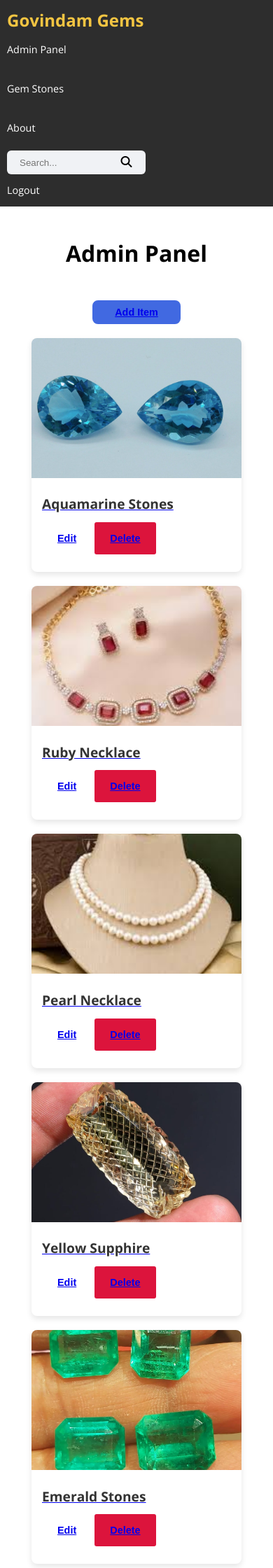
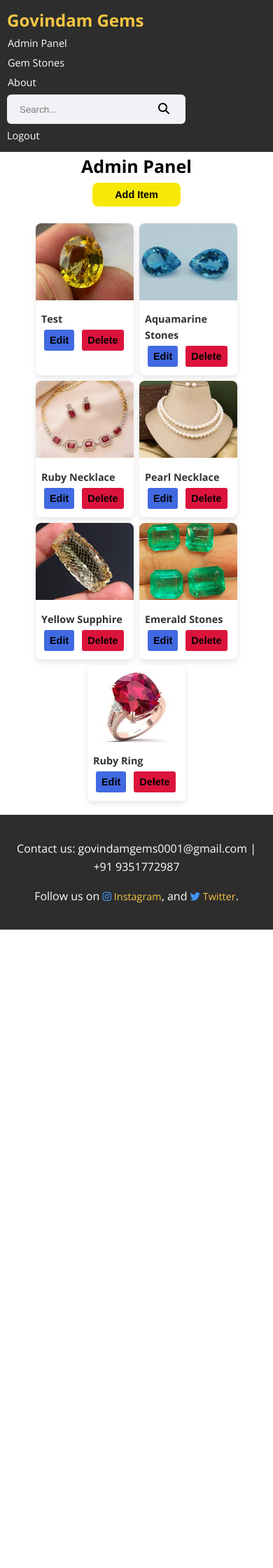
Before and after one commit to Utkarsh3042/jewelleryStore, a Django app: page /adminpanel/ in a window 390 px wide. Shown: the top 2240 px of the page at 70% size. After the commit the page ends 1328 px from the top, so only its background shows below. Run offline with Django 5.2, Linux system fonts and the light colour scheme; a user stored in the database is signed in; data comes from the database, SQL or seed files in the repository.

Commit message:
css fixed

```diff
--- a/requirements.txt
+++ b/requirements.txt
@@ -1 +1,2 @@
 django-cripsy-forms
+python-dotenv
--- a/store/models.py
+++ b/store/models.py
@@ -13,7 +13,9 @@ class Category(models.Model):
 class Jewels(models.Model):
     jewel_name = models.CharField(max_length=50, unique=True, null=False)
     jewel_price = models.DecimalField(max_digits=10, decimal_places=2, null=False)
-    jewel_description = models.TextField(null=False)
+    jewel_size = models.TextField(null=True)
+    jewel_weight = models.TextField(null=True)
+    jewel_origin = models.TextField(null=True)
     jewel_image = models.ImageField(upload_to='store/jewellery_images/', null=False)
     jewel_category = models.ForeignKey(Category, on_delete=models.CASCADE, related_name='jewels', null=False)
 
--- a/store/static/store/css/styles2.css
+++ b/store/static/store/css/styles2.css
@@ -5,11 +5,20 @@ body {
     padding: 0;
     font-family: "Open Sans", sans-serif;
     line-height: 1.6;
+    min-height: 100vh;
 }
 
 * {
     box-sizing: border-box;
 }
+
+html, body {
+    height: 100%;
+    display: flex;
+    flex-direction: column;
+}
+
+
 
 nav {
     display: flex;
@@ -124,9 +133,11 @@ nav {
 
 
 .container {
-    padding: 20px;
+    padding: 0px 20px 20px 20px;
     text-align: center;
+    flex: 1;
 }
+
 .cards {
     display: flex;
     flex-wrap: wrap;
@@ -141,6 +152,12 @@ nav {
     width: 300px;
     text-align: left;
 }
+
+.card a{
+    text-decoration: none;
+    color: black;
+}
+
 .card img {
     width: 100%;
     height: 200px;
@@ -158,12 +175,36 @@ nav {
     margin: 10px 0;
     color: #666;
 }
+
+
+.card-content button{
+    background-color: royalblue;
+    padding: 4px 6px;
+}
+
+
+.additembutton{
+    /* background-color: royalblue; */
+    padding: 6px 30px;
+    border-radius: 8px;
+}
+
+.additembutton a{
+    color: #000;
+    text-decoration: none;
+}
+
+.card-content .deletebutton{
+    background-color: crimson;
+}
+
 /* .......................... Container ends here  ...................... */
 
 .footer {
     background-color: #2d2d2d;
     color: #fff;
     text-align: center;
+    margin-top: auto;
     padding: 20px 10px;
     /* margin-bottom: -20px; */
 }
@@ -286,16 +351,17 @@ h2 {
 }
 
 button {
-  background: #fff;
+  background: #f8e808;
   color: #000;
   font-weight: 600;
   border: none;
-  padding: 12px 20px;
+  padding: 10px 20px;
   cursor: pointer;
   border-radius: 3px;
   font-size: 16px;
   border: 2px solid transparent;
   transition: 0.3s ease;
+  margin: 4px;
 }
 
 button:hover {
@@ -397,7 +467,7 @@ button:hover {
         flex-direction: column;
     }
     .search-box{
-        max-width: 80%;
+        max-width: 100%;
     }
 }
 
@@ -412,6 +482,108 @@ button:hover {
 
     a {
         font-size: 0.9rem;
+    }
+    .detail_container{
+        display: flex;
+        flex-direction: column;
+        align-items: center;
+    }
+    .det_cont1{
+        display: flex;
+        flex-direction: column;
+        margin: 0px 40px 40px 30px;
+    }
+
+
+    .det_cont1 h2{
+        display: flex;
+        flex-direction: column;
+        margin: 10px 0px 10px 0px;
+        font-size: 25px;
+    }
+
+    .det_cont1 h3{
+        display: flex;
+        flex-direction: row;
+        margin: 0px 20px 0px 0px;
+    }
+    .det_cont1 h4{
+        display: flex;
+        flex-direction: row;
+        margin: 10px 20px 0px 0px;
+    }
+
+    .det_cont1 span{
+        padding: 0px 0px 0px 5px;
+        font-weight: lighter;
+    }
+
+
+    .cover-image {
+        width: 100%;
+        height: 34vh;
+        max-width:500px;
+        background-size: cover;
+        background-position: center;
+        position: relative;
+        border-radius: 8px;
+        object-fit: fill;
+    }
+
+    .cards {
+        display: flex;
+        flex-wrap: wrap;
+        justify-content: center;
+        gap: 8px;
+    }
+    .card {
+        background-color: #fff;
+        box-shadow: 0 4px 8px rgba(0, 0, 0, 0.1);
+        border-radius: 8px;
+        overflow: hidden;
+        width: 140px;
+        text-align: left;
+    }
+
+    .card a{
+        text-decoration: none;
+        color: black;
+    }
+
+    .card img {
+        width: 100%;
+        height: 110px;
+        object-fit: cover;
+    }
+    .card-content {
+        padding: 8px;
+    }
+    .card h3 {
+        margin: 0;
+        font-size: 0.9rem;
+        color: #333;
+    }
+    .card p {
+        margin: 10px 0;
+        color: #666;
+    }
+
+
+    .card-content button{
+        background-color: royalblue;
+        padding: 4px 6px;
+    }
+
+    .container h1 {
+        font-size: 25px;
+        padding-bottom: 0px;
+        text-align: center;
+        flex: 1;
+        margin: 0px;
+    }
+    .container p{
+        font-size: 12px;
+        margin: 0px;
     }
 }
 
@@ -439,18 +612,19 @@ button:hover {
     .nav1 {
         flex-direction: column;
         align-items: flex-start;
-        gap: 10px;
+        gap: 4px;
         width: 100%;
     }
 
     .nav1 ul {
         flex-direction: column;
-        gap: 10px;
+        gap: 0px;
         width: 100%;
     }
 
     .nav1 ul li {
         width: 100%;
+        margin: 1px;
     }
 
     .search-box {
--- a/store/templates/store/admin.html
+++ b/store/templates/store/admin.html
@@ -4,7 +4,7 @@
 <div class="container">
     <h1>Admin Panel</h1>
     <div class="container">
-        <button style="background-color: royalblue; padding: 6px 30px; border-radius: 8px;">
+        <button class="additembutton">
             <a href="{% url 'add_jewellery' %}">Add Item</a>
         </button>
     </div>
@@ -20,7 +20,7 @@
                         <button>
                             <a href="{% url 'edit_jewellery' jewel.id %}">Edit</a>
                         </button>
-                        <button style="background-color: crimson;">
+                        <button class="deletebutton"">
                             <a href="{% url 'delete_jewellery' jewel.id %}">Delete</a>
                         </button>
                     </p>
--- a/store/templates/store/base.html
+++ b/store/templates/store/base.html
@@ -26,8 +26,8 @@
                     <li>
                         <a href="{% url 'adminpanel' %}">Admin Panel</a>
                     </li>
+                    {% endif %}
                     <li class="dropdown">
-                        {% endif %}
                             <a href="javascript:void(0);" class="dropdown-toggle">Gem Stones</a>
                             <div class="dropdown-menu">
                                 {% for category in categories %}
@@ -41,7 +41,6 @@
                     </ul>
                     <form method="GET" action="{% url 'search_view' %}">
                         <div class="search-box">
-                            <!-- <img src="{% static 'store/images/search.png' %}" alt=""> -->
                             <input type="text" name="search" placeholder="Search...">
                             <button type="submit" value="Search"><i class="fa-solid fa-magnifying-glass"></i></button>
                         </div>
--- a/store/templates/store/delete_jewellery.html
+++ b/store/templates/store/delete_jewellery.html
@@ -7,7 +7,11 @@
         <span>
             <button type="submit" style="background-color: crimson;">Yes</button>
         </span>
-        <a style="color: black;" href="{% url 'adminpanel' %}">No</a>
+        <span>
+            <button>
+                <a style="color: black; text-decoration: none;" href="{% url 'adminpanel' %}"> No </a>
+            </button>
+        </span>
     </form>
 </div>
 {% endblock content %}
--- a/store/templates/store/home.html
+++ b/store/templates/store/home.html
@@ -2,8 +2,8 @@
 {% block content %}
 
 <div class="container">
-    <h1>Jewellery Collection</h1>
-    <p>Explore our exquisite jewellery pieces crafted with precision and care.</p>
+    <h1>Gemstones Collection</h1>
+    <p>Explore our exquisite Gemstones crafted with precision and care.</p>
     <br>
     <div class="cards">
         {% for jewel in jewellery %}
@@ -13,7 +13,6 @@
                 <img src="{{ jewel.jewel_image.url }}" alt="{{ jewel.jewel_name }}">
                 <div class="card-content">
                     <h3>{{ jewel.jewel_name }}</h3>
-                    <p>{{ jewel.jewel_description }}</p>
                 </div>
             </a>
         </div>
--- a/store/templates/store/signin.html
+++ b/store/templates/store/signin.html
@@ -20,8 +20,9 @@
         <div class="forget">
           <a href="{% url 'reset_password'%}">Forgot password?</a>
         </div>
-        <div class="register"></div>
+        <div class="register">
             <p>Don't have an account? <a href="{% url 'signup'%}">Register</a></p>
+        </div>
           </div>
         </form>
       </div>
--- a/store/views.py
+++ b/store/views.py
@@ -24,8 +24,10 @@ def adminpanel(request):
 def add_jewellery(request):
     if request.method == 'POST':
         jewel_name = request.POST.get('jewel_name')
-        jewel_description = request.POST.get('jewel_description')
         jewel_price = request.POST.get('jewel_price')
+        jewel_size = request.POST.get('jewel_size')
+        jewel_weight = request.POST.get('jewel_weight')
+        jewel_origin = request.POST.get('jewel_origin')
         jewel_image = request.FILES.get('jewel_image')
         category_id = request.POST.get('category')
         new_category = request.POST.get('new_category')
@@ -45,7 +47,9 @@ def add_jewellery(request):
             Jewels.objects.create(
                 jewel_name=jewel_name,
                 jewel_price=jewel_price,
-                jewel_description=jewel_description,
+                jewel_size=jewel_size,
+                jewel_weight = jewel_weight,
+                jewel_origin = jewel_origin,
                 jewel_image=jewel_image,
                 jewel_category=category,
             )
@@ -63,6 +67,9 @@ def edit_jewellery(request,pk):
         jewel.jewel_name = request.POST.get('jewel_name')
         jewel.jewel_description = request.POST.get('jewel_description')
         jewel.jewel_price = request.POST.get('jewel_price')
+        jewel.jewel_size = request.POST.get('jewel_size')
+        jewel.jewel_weight = request.POST.get('jewel_weight')
+        jewel.jewel_origin = request.POST.get('jewel_origin')
 
         # Check if a new image is uploaded
         if 'jewel_image' in request.FILES:
@@ -87,9 +94,8 @@ def delete_jewellery(request,pk):
 
 
 def home(request):
-    categories = Category.objects.all()
     jewellery = Jewels.objects.all().order_by("-id")
-    return render(request, 'store/home.html', {'jewellery': jewellery,'categories': categories})
+    return render(request, 'store/home.html', {'jewellery': jewellery})
 
 
 def signup(request):
```
Also changed, not shown: other parts of store/static/store/css/styles2.css (+85 -2 lines), store/templates/store/add_jewellery.html (+10 -1 lines), store/templates/store/details.html (+6 -4 lines), store/templates/store/edit_jewellery.html (+11 -2 lines), db.sqlite3, media/store/jewellery_images/IMG-20240510-WA0005.jpg (added), media/store/jewellery_images/diamondring_dJSRzmc.jpeg (added).
